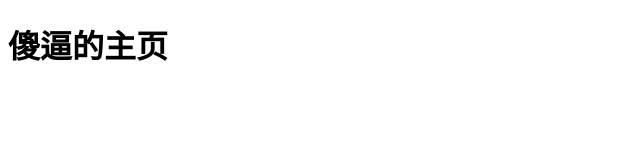
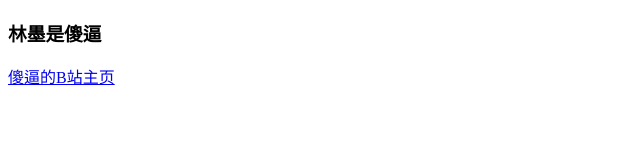
Before and after one commit to 441207412/wolf.github.io, a plain HTML site: page index.html in a window 1280 px wide. Shown: the whole page, without its empty margins (0-640 px from the left). Drawn offline with Linux system fonts and the light colour scheme.

Commit message:
Add files via upload

```diff
--- a/index.html
+++ b/index.html
@@ -4,10 +4,10 @@
     <meta charset="UTF-8">
     <meta http-equiv="X-UA-Compatible" content="IE=edge">
     <meta name="viewport" content="width=device-width, initial-scale=1.0">
-    <title>林墨是傻逼</title>
+    <title>林墨大傻逼</title>
 </head>
 <body>
-    <h1>傻逼的主页</h1>
-    <a href="https://space.bilibili.com/1636029211"></a>
+    <h3>林墨是傻逼</h3>
+    <a href="https://space.bilibili.com/1636029211">傻逼的B站主页</a>
 </body>
 </html>
```
